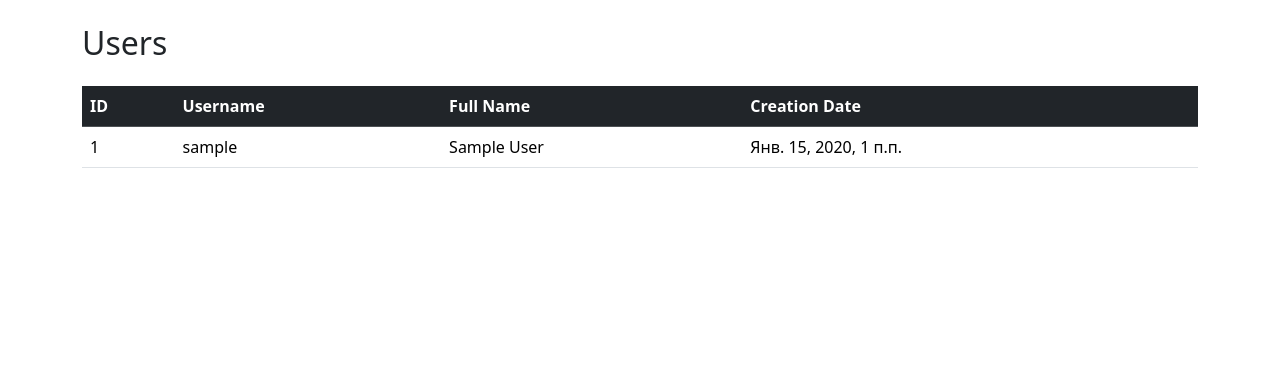
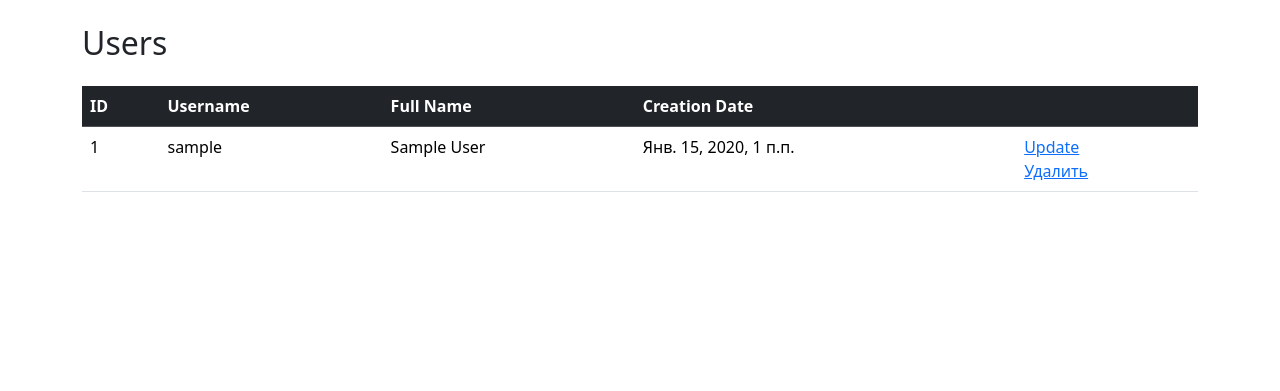
Before and after one commit to GrigoriyKruchinin/python-project-52, a Django app: page /users/ in a window 1280 px wide. Shown: the part 72-463 px from the top of the page. Run offline with Django 3.2, Linux system fonts and the light colour scheme; tables that the repository leaves empty hold one stand-in row (values such as "Sample post"); some libraries are stand-ins or nearby versions.

Commit message:
rename form.html and preparation userCRUD

```diff
--- a/task_manager/templates/login_form.html
+++ b/task_manager/templates/form.html
@@ -8,13 +8,12 @@
     <div class="container d-flex align-items-center justify-content-center h-100">
         <div class="card bg-light border-0 shadow mt-5" style="width: 25%;">
             <div class="card-body">
-                <h1 class="text-center mb-4">{% trans "Entry" %}</h1>
+                <h1 class="text-center mb-4">{{ header }}</h1>
 
                 <form method="post">
                     {% csrf_token %}
                     {% bootstrap_form form %}
-                    {% bootstrap_button button_type="submit" button_class="btn btn-primary mx-auto d-block" content=_("Log in") %}
-                </form>
+                    {% bootstrap_button button_text button_type="submit" button_class="btn btn-primary" %}                </form>
             </div>
         </div>
     </div>
--- a/task_manager/templates/users/index.html
+++ b/task_manager/templates/users/index.html
@@ -13,6 +13,7 @@
         <th>{% trans "Username" %}</th>
         <th>{% trans "Full Name" %}</th>
         <th>{% trans "Creation Date" %}</th>
+        <th></th>
     </tr>
     </thead>
     <tbody>
@@ -22,6 +23,11 @@
             <td>{{ user.username }}</td>
             <td>{{ user.get_full_name }}</td>
             <td>{{ user.date_joined }}</td>
+            <td>
+                <a href="{% url 'user_update' pk=user.id %}">{% trans "Update" %}</a>
+                <br>
+                <a href="{% url 'user_delete' pk=user.id %}">{% trans "Delete" %}</a>
+            </td>
         </tr>
     {% endfor %}
     </tbody>
--- a/task_manager/users/urls.py
+++ b/task_manager/users/urls.py
@@ -1,7 +1,12 @@
-from task_manager.users.views import UsersListView
 from django.urls import path
+from task_manager.users.views import (
+    UsersListView, UserCreateView, UserUpdateViews, UserDeleteView
+)
 
 
 urlpatterns = [
     path('', UsersListView.as_view(), name='users'),
+    path('create/', UserCreateView.as_view(), name='user_create'),
+    path('<int:pk>/update/', UserUpdateViews.as_view(), name='user_update'),
+    path('<int:pk>/delete/', UserDeleteView.as_view(), name='user_delete'),
 ]
--- a/task_manager/users/views.py
+++ b/task_manager/users/views.py
@@ -1,6 +1,6 @@
 from task_manager.users.models import User
 from django.views.generic import ListView, CreateView, UpdateView, DeleteView
-# from django.utils.translation import gettext_lazy as _
+from django.utils.translation import gettext_lazy as _
 
 
 class UsersListView(ListView):
@@ -10,6 +10,11 @@ class UsersListView(ListView):
 
 
 class UserCreateView(CreateView):
+    template_name = 'form.html'
+    # extra_context = {
+    #     'header': _('Create user'),
+    #     'button_text': _('Register'),
+    # }
     pass
 
 
--- a/task_manager/views.py
+++ b/task_manager/views.py
@@ -11,9 +11,13 @@ class IndexView(TemplateView):
 
 
 class UserLoginView(SuccessMessageMixin, LoginView):
-    template_name = 'login_form.html'
+    template_name = 'form.html'
     next_page = reverse_lazy('home')
     success_message = _('You are logged in')
+    extra_context = {
+        'header': _('Entry'),
+        'button_text': _('Log In'),
+    }
 
 
 class UserLogoutView(LogoutView):
```
Also changed, not shown: locale/ru/LC_MESSAGES/django.po.
